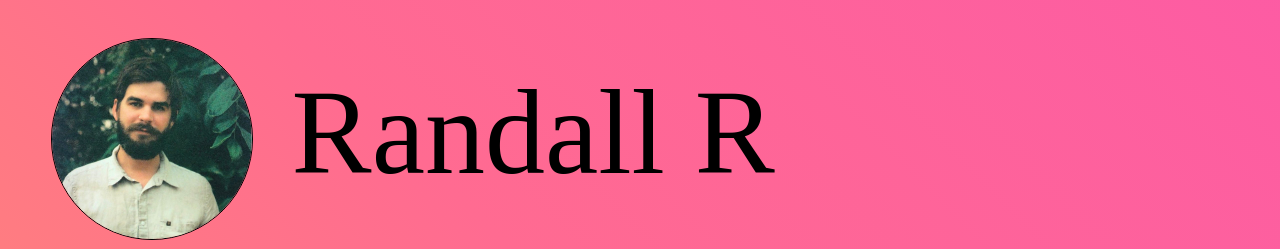
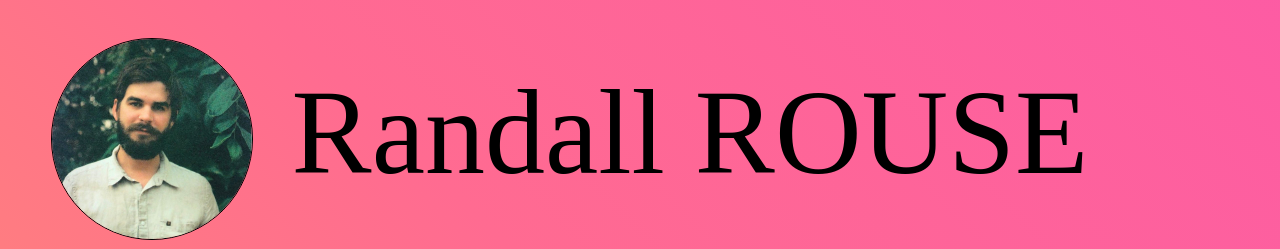
Before and after one commit to r-rouse/portfolio, a React (Create React App) app: page / in a window 1280 px wide. Shown: the top 249 px of the page. Built offline with nearby package versions, Linux system fonts and the light colour scheme; a web font is replaced by a local one.

Commit message:
feat: set up first carousel for first project

```diff
--- a/src/components/Carousel.js
+++ b/src/components/Carousel.js
@@ -8,8 +8,8 @@ import postgreSqlLogo from "../assets/Postgresql_elephant.svg.png"
 const MyCarousel = () => {
   const carouselItems = [
     { id: 1, content: <img src='https://user-images.githubusercontent.com/93789562/152684029-2a8f9e9c-064c-4186-91e3-1ffbd61a5b4e.png' alt='project1'></img> },
-    { id: 2, content: <img src='https://user-images.githubusercontent.com/93789562/147174852-b30ccb36-2ace-4a77-b210-98d2ce5ea6ef.png' alt='project2'></img> },
-    { id: 3, content: <img src='https://user-images.githubusercontent.com/93789562/152684480-c3ecc463-755b-43c8-878d-15e3ffab7561.png' alt='project3'></img> },
+    { id: 2, content: <img src='https://user-images.githubusercontent.com/93789562/152684036-bc96650b-18d4-4dbf-90d7-eb6166d062de.png' alt='project2'></img> },
+    { id: 3, content: <img src='https://user-images.githubusercontent.com/93789562/152684290-3c6a1905-75b4-4dea-9b32-fc30bf84a11d.png' alt='project3'></img> },
   ];
 
   const [currentItem, setCurrentItem] = useState(0);
@@ -18,7 +18,7 @@ const MyCarousel = () => {
     setCurrentItem(index);
   };
 
-  const reactVis = currentItem === 0 ? "visible" : "invisible";
+  const reactVis = currentItem < 3 ? "visible" : "invisible";
 
   return (
     <>
@@ -29,6 +29,10 @@ const MyCarousel = () => {
           </div>
         ))}
       </Carousel>
+      <div className='link-container'>
+      <a className='code-link' href="https://cee-lo.surge.sh/game.html"> CEE LO</a>
+      <a className='code-link'href='https://github.com/Randall-Rous3/Cee-Lo'>Repo</a>
+      </div>
       <div className="logo-container">
         <img
           src={reactLogo}
--- a/src/effects/fallingAnimation.js
+++ b/src/effects/fallingAnimation.js
@@ -13,6 +13,10 @@ const NameFallingAnimation = () => {
       <span className="falling-letter">l</span>
       <span className="falling-letter"> </span>
       <span className="falling-letter">R</span>
+      <span className="falling-letter">O</span>
+      <span className="falling-letter">U</span>
+      <span className="falling-letter">S</span>
+      <span className="falling-letter">E</span>
     </div>
   );
 };
--- a/src/styles/effects.css
+++ b/src/styles/effects.css
@@ -72,3 +72,15 @@
   .falling-letter:nth-child(9) {
     animation-delay: 1.6s;
   }
+  .falling-letter:nth-child(10) {
+    animation-delay: 1.8s;
+  }
+  .falling-letter:nth-child(11) {
+    animation-delay: 1.4s;
+  }
+  .falling-letter:nth-child(12) {
+    animation-delay: 1.2s;
+  }
+  .falling-letter:nth-child(13) {
+    animation-delay: 0.4s;
+  }
--- a/src/styles/pages.css
+++ b/src/styles/pages.css
@@ -47,5 +47,11 @@
   transition: opacity 0.5s ease-in-out;
   height: 50px;
   margin: 1vw;
-
 }
+.code-link{
+    text-decoration: none;
+}
+.link-container{
+    display: flex;
+    justify-content: space-around;
+}
```
